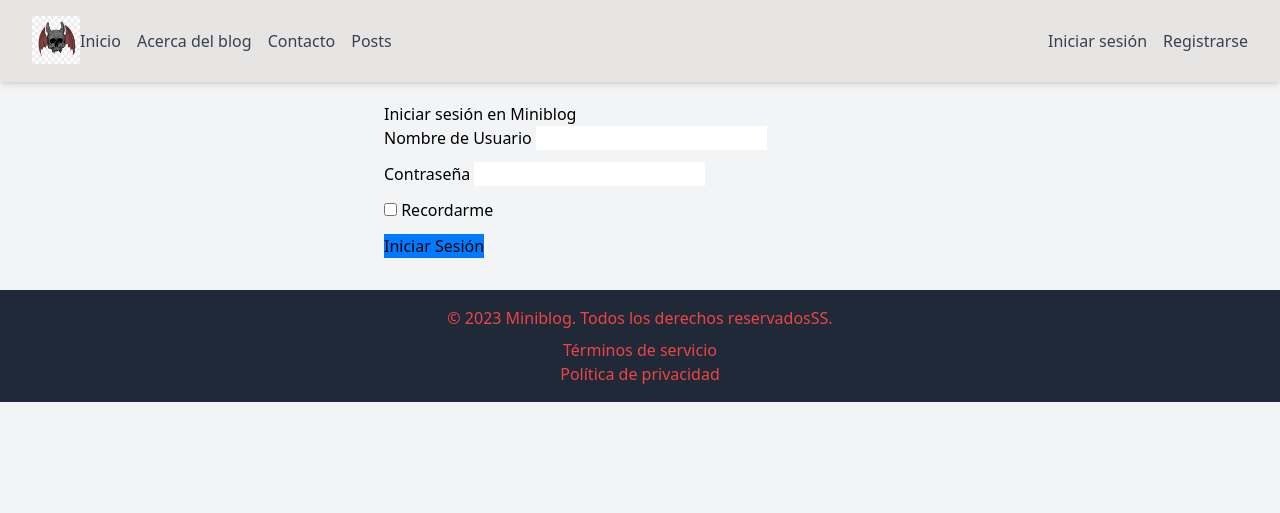
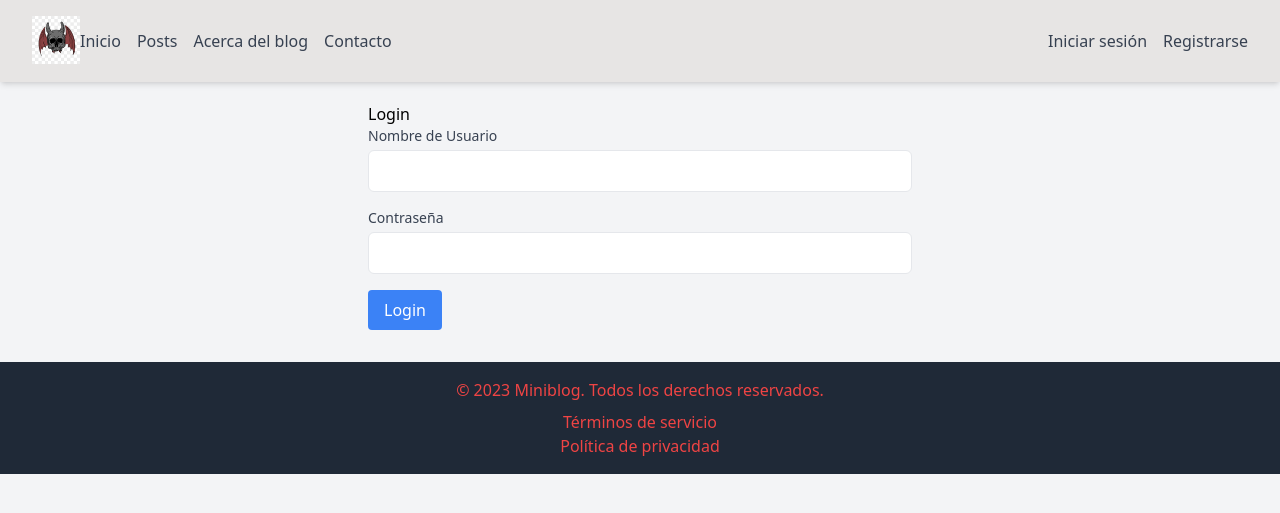
Before and after one commit to Did11/flask_miniblog, a Flask app: page /login in a window 1280 px wide. Shown: the top 513 px of the page. Run offline with Flask 3, Linux system fonts and the light colour scheme; style sheets or scripts are compiled from the project's sources; some libraries are stand-ins or nearby versions.

Commit message:
fix navbar

```diff
--- a/app/templates/auth/login.html
+++ b/app/templates/auth/login.html
@@ -1,26 +1,20 @@
 {% extends "base.html" %}
-
 {% block content %}
-<div class="container mt-5">
-    <h2>Iniciar sesión en Miniblog</h2>
-    <form action="{{ url_for('login') }}" method="post">
-        {{ form.hidden_tag() }} <!-- Token CSRF -->
-
-        <div class="mb-3">
-            {{ form.username.label(class="form-label") }}
-            {{ form.username(class="form-control") }}
+<div class="mx-auto max-w-xl mt-5">
+    <h2>Login</h2>
+    <form method="post">
+        {{ form.hidden_tag() }}
+        <div class="mb-4">
+            {{ form.username.label(class="block text-sm font-medium text-gray-700") }}
+            {{ form.username(class="mt-1 p-2 w-full border rounded-md") }}
         </div>
-
-        <div class="mb-3">
-            {{ form.password.label(class="form-label") }}
-            {{ form.password(class="form-control") }}
+        <div class="mb-4">
+            {{ form.password.label(class="block text-sm font-medium text-gray-700") }}
+            {{ form.password(class="mt-1 p-2 w-full border rounded-md") }}
         </div>
-
-        <div class="mb-3">
-            {{ form.remember_me() }} {{ form.remember_me.label }}
+        <div class="mb-4">
+            <button type="submit" class="bg-blue-500 hover:bg-blue-600 text-white px-4 py-2 rounded">Login</button>
         </div>
-
-        {{ form.submit(class="btn btn-primary") }}
     </form>
 </div>
 {% endblock %}
--- a/app/templates/includes/_footer.html
+++ b/app/templates/includes/_footer.html
@@ -1,6 +1,6 @@
 <footer class="bg-gray-800 text-red-500 p-4 mt-8 text-center">
     <div class="container text-center">
-      <p class="mb-2">© 2023 Miniblog. Todos los derechos reservadosSS.</p>
+      <p class="mb-2">© 2023 Miniblog. Todos los derechos reservados.</p>
       <ul class="list-inline">
         <li class="list-inline-item"><a href="/terms">Términos de servicio</a></li>
         <li class="list-inline-item"><a href="/privacy">Política de privacidad</a></li>
--- a/app/templates/includes/_navbar.html
+++ b/app/templates/includes/_navbar.html
@@ -5,12 +5,12 @@
 
           <div class="hidden lg:flex space-x-4">
               <a class="text-gray-700 hover:text-gray-900" href="/">Inicio</a>
-              <a class="text-gray-700 hover:text-gray-900" href="/about">Acerca del blog</a>
+              <a class="text-gray-700 hover:text-gray-900" href="{{ url_for('all_posts') }}">Posts</a>
               {% if current_user.is_authenticated %}
               <a class="text-gray-700 hover:text-gray-900" href="{{ url_for('create_post') }}">Crear Post</a>
               {% endif %}
+              <a class="text-gray-700 hover:text-gray-900" href="/about">Acerca del blog</a>
               <a class="text-gray-700 hover:text-gray-900" href="/contact">Contacto</a>
-              <a class="text-gray-700 hover:text-gray-900" href="{{ url_for('all_posts') }}">Posts</a>
           </div>
           <div class="hidden lg:flex space-x-4 ml-auto">
               {% if current_user.is_authenticated %}
@@ -31,12 +31,12 @@
       <!-- Mobile Menu -->
       <div class="lg:hidden mt-4 space-y-4">
           <a class="block text-gray-700 hover:text-gray-900" href="/">Inicio</a>
-          <a class="block text-gray-700 hover:text-gray-900" href="/about">Acerca del blog</a>
+          <a class="block text-gray-700 hover:text-gray-900" href="{{ url_for('all_posts') }}">Posts</a>
           {% if current_user.is_authenticated %}
           <a class="block text-gray-700 hover:text-gray-900" href="{{ url_for('create_post') }}">Crear Post</a>
           {% endif %}
+          <a class="block text-gray-700 hover:text-gray-900" href="/about">Acerca del blog</a>
           <a class="block text-gray-700 hover:text-gray-900" href="/contact">Contacto</a>
-          <a class="block text-gray-700 hover:text-gray-900" href="{{ url_for('all_posts') }}">Posts</a>
           {% if current_user.is_authenticated %}
           <a class="block text-gray-700 hover:text-gray-900" href="/profile">Perfil</a>
           <a class="block text-gray-700 hover:text-gray-900" href="{{ url_for('logout') }}">Cerrar Sesión</a>
--- a/app/templates/index.html
+++ b/app/templates/index.html
@@ -1,6 +1,6 @@
 {% extends "base.html" %}
 
 {% block content %}
-    <h1>Bienvenido a mi miniblog</h1>
+    <h1>Bienvenido!</h1>
     <!-- El resto del contenido de tu página principal -->
 {% endblock %}
```
Also changed, not shown: app/templates/auth/register.html (+19 -23 lines).
